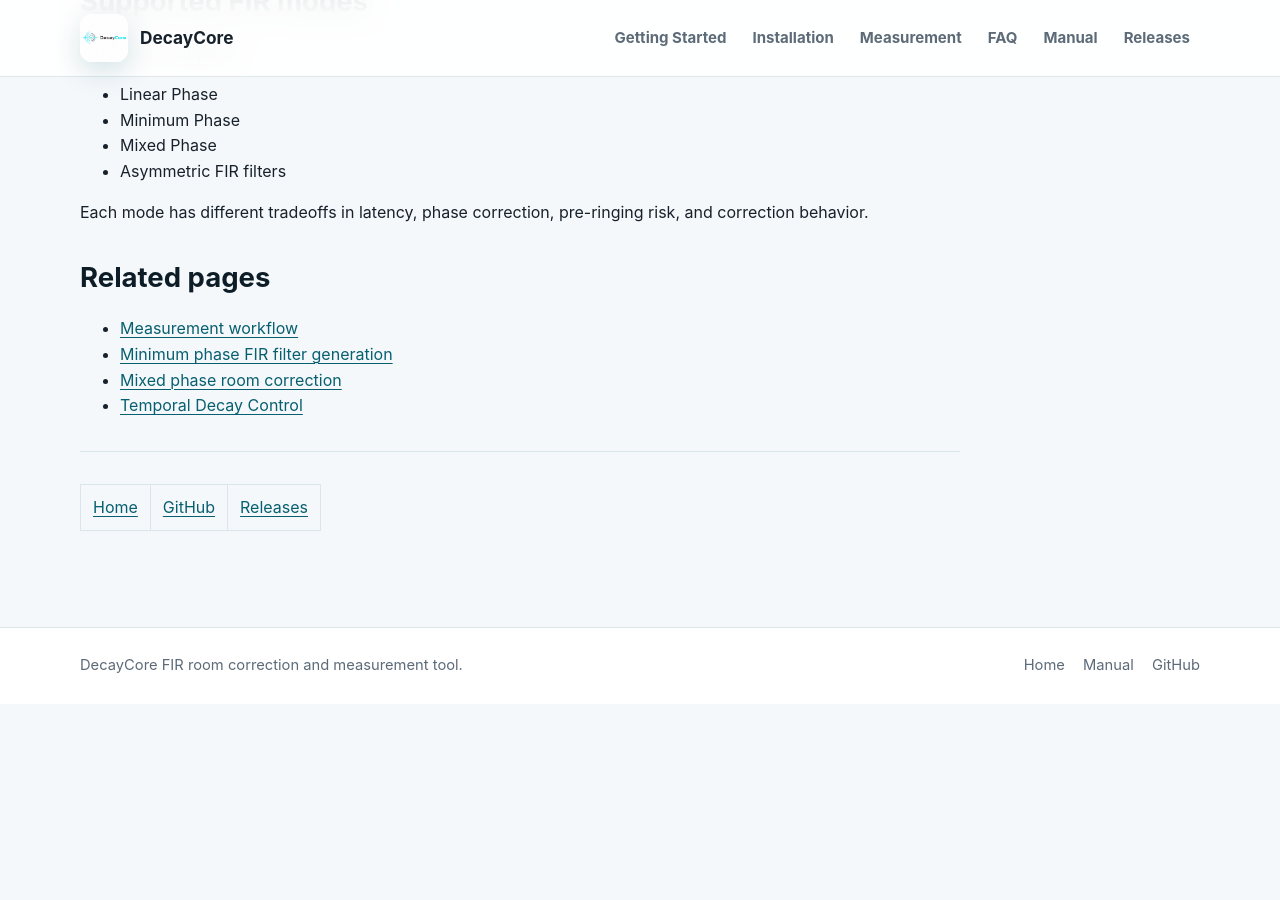
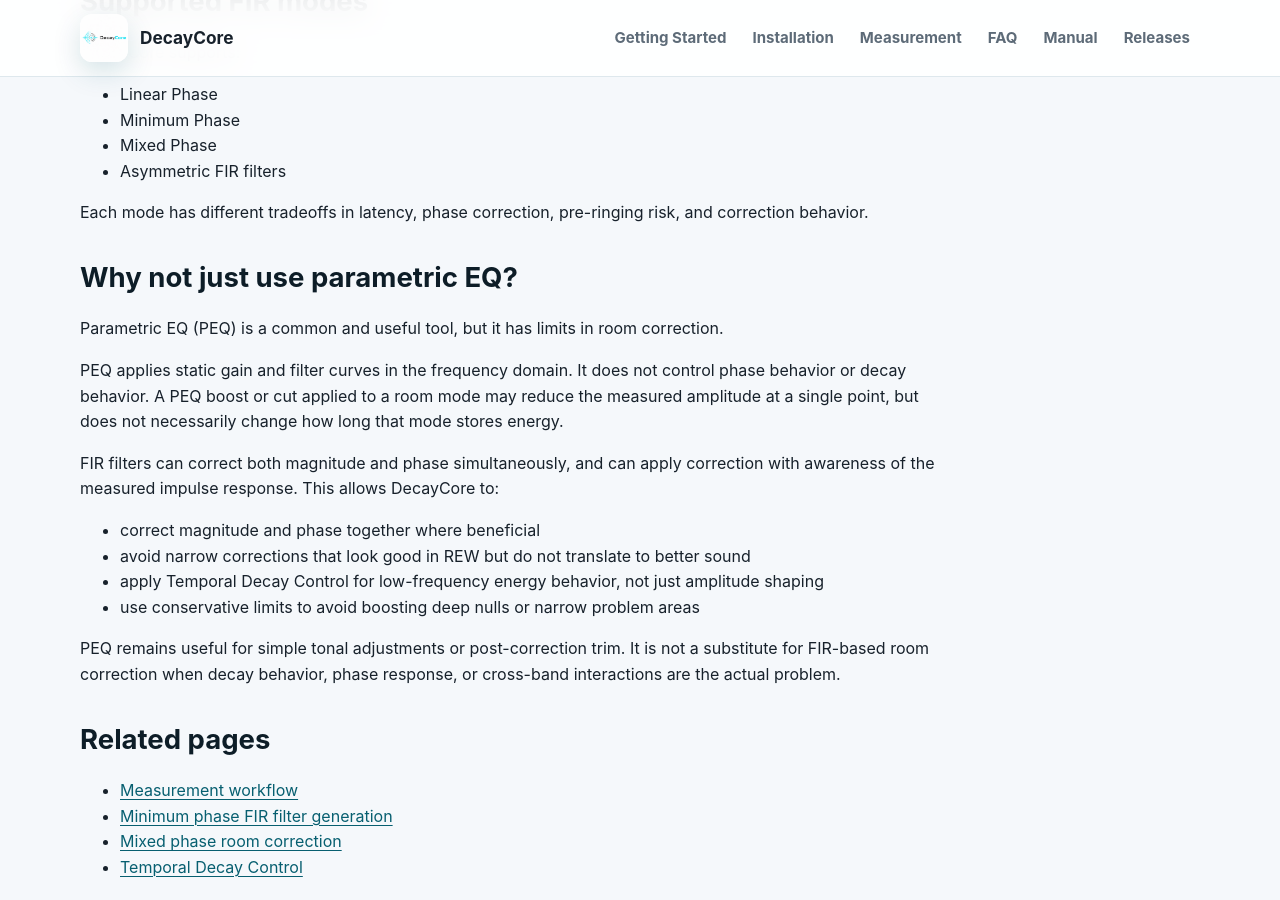
Before and after one commit to VilhoValittu/DecayCore, a Jekyll site: the page built from docs/fir-room-correction.md, in a window 1280 px wide and 900 px high, scrolled down 518 px. Built offline with Jekyll 4.4.1, drawn with Linux system fonts in a browser that asks for light colours; before the commit the page ends 1222 px from its top, so only the background shows below that.

Commit message:
Docs update

```diff
--- a/docs/fir-room-correction.md
+++ b/docs/fir-room-correction.md
@@ -21,6 +21,21 @@ DecayCore supports:
 
 Each mode has different tradeoffs in latency, phase correction, pre-ringing risk, and correction behavior.
 
+## Why not just use parametric EQ?
+
+Parametric EQ (PEQ) is a common and useful tool, but it has limits in room correction.
+
+PEQ applies static gain and filter curves in the frequency domain. It does not control phase behavior or decay behavior. A PEQ boost or cut applied to a room mode may reduce the measured amplitude at a single point, but does not necessarily change how long that mode stores energy.
+
+FIR filters can correct both magnitude and phase simultaneously, and can apply correction with awareness of the measured impulse response. This allows DecayCore to:
+
+- correct magnitude and phase together where beneficial
+- avoid narrow corrections that look good in REW but do not translate to better sound
+- apply Temporal Decay Control for low-frequency energy behavior, not just amplitude shaping
+- use conservative limits to avoid boosting deep nulls or narrow problem areas
+
+PEQ remains useful for simple tonal adjustments or post-correction trim. It is not a substitute for FIR-based room correction when decay behavior, phase response, or cross-band interactions are the actual problem.
+
 ## Related pages
 
 - [Measurement workflow](../measurement-workflow/)
```
Also changed, not shown: docs/minimum-phase-fir-generator.md (+0 -2 lines), docs/mixed-phase-room-correction.md (+0 -2 lines), docs/temporal-decay-control.md (+0 -2 lines).
